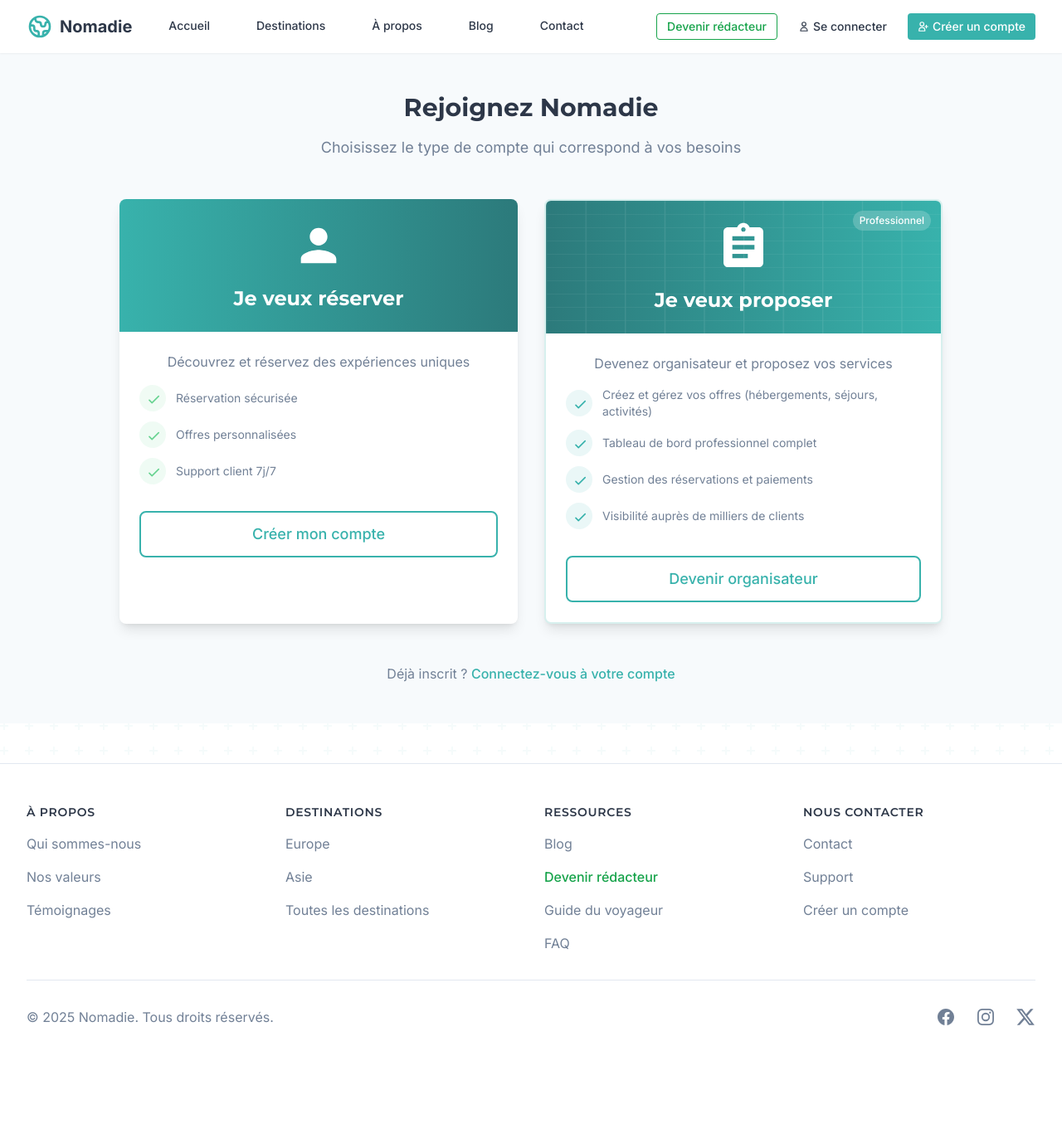
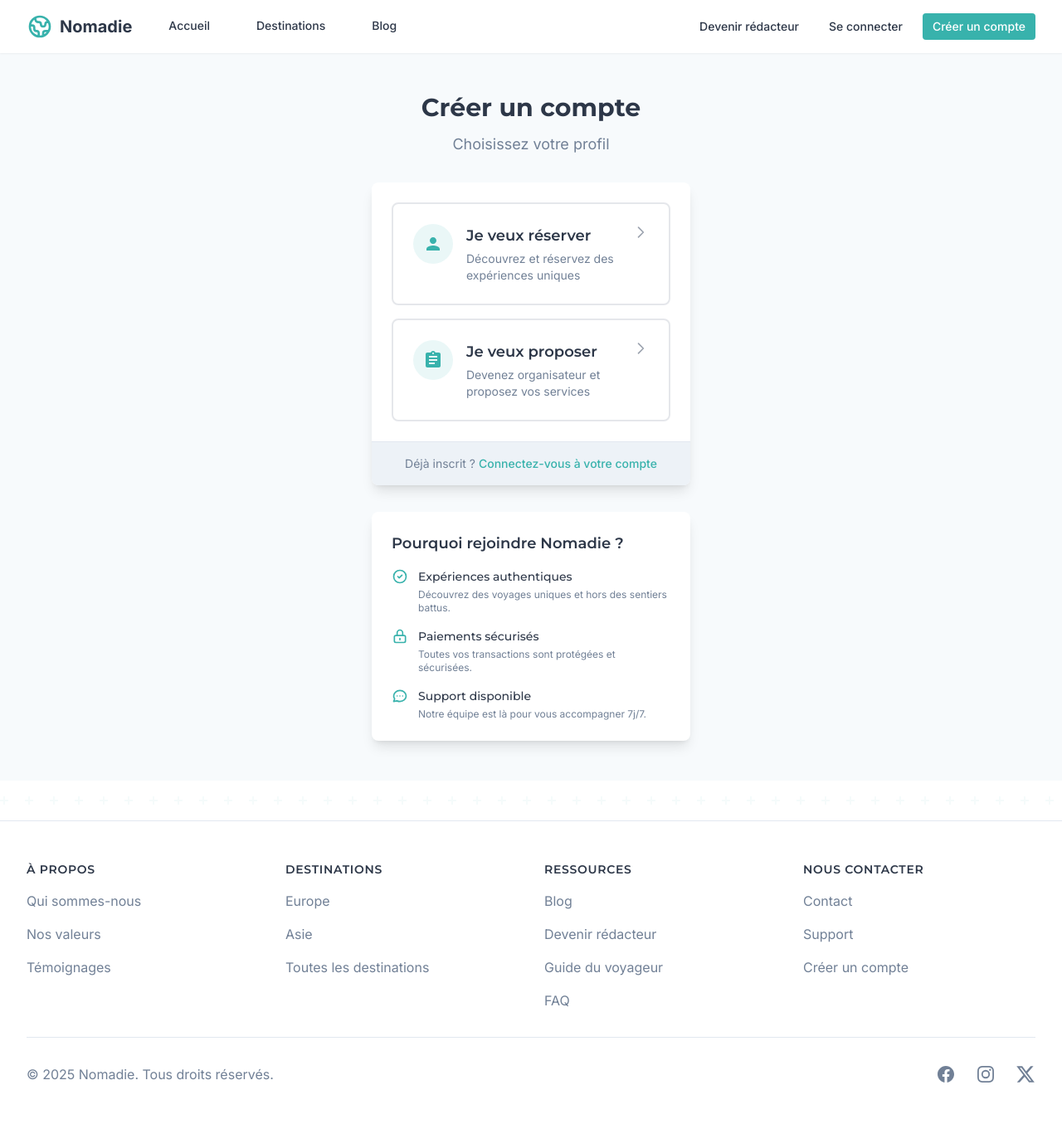
Before and after one commit to Pixfeed1/Nomadie, a Laravel app: page /creer-compte in a window 1280 px wide. Shown: the whole page at 83% size. Before the commit the page ends 1236 px from the top, so only its background shows below. Run offline with Laravel 9, Linux system fonts and the light colour scheme; style sheets or scripts are compiled from the project's sources; parts of the project's set-up code (start-up, migrations or seed data) failed here and were passed over.

Commit message:
refactor: Uniformisation design et navigation
- Homepage: Utiliser couleur #1d5554 pour section rédacteur
- Header: Uniformiser 'Devenir rédacteur' comme lien simple (sans bordure)
- Header: Retirer 'À propos' et 'Contact' de la navigation
- Footer: Uniformiser style 'Devenir rédacteur' avec autres liens
- Page inscription: Refaire sur modèle page connexion (design épuré)
  * Container centré max-w-md
  * 2 options cliquables simples
  * Section informations en bas
  * Cohérent avec login.blade.php

```diff
--- a/resources/views/auth/choose-account-type.blade.php
+++ b/resources/views/auth/choose-account-type.blade.php
@@ -4,96 +4,122 @@
 
 @section('content')
 <div class="bg-bg-main min-h-screen py-12">
-    <div class="max-w-5xl mx-auto px-4">
-        <!-- En-tête -->
-        <div class="text-center mb-12">
-            <h1 class="text-3xl font-bold text-text-primary mb-4">Rejoignez Nomadie</h1>
-            <p class="text-lg text-text-secondary">Choisissez le type de compte qui correspond à vos besoins</p>
+    <div class="max-w-md mx-auto px-4 sm:px-6 lg:px-8">
+        <div class="text-center mb-8">
+            <h1 class="text-3xl font-bold text-text-primary">Créer un compte</h1>
+            <p class="mt-3 text-lg text-text-secondary">Choisissez votre profil</p>
         </div>
 
-        <!-- Cartes de choix -->
-        <div class="grid grid-cols-1 md:grid-cols-2 gap-8">
-            <!-- Carte Client -->
-            <div class="bg-white rounded-lg shadow-lg overflow-hidden hover:shadow-xl transition-shadow">
-                <div class="bg-gradient-to-r from-primary to-primary-dark p-6 text-white">
-                    <div class="flex justify-center mb-4">
-                        <svg class="h-16 w-16" fill="currentColor" viewBox="0 0 24 24">
-                            <path d="M12 12c2.21 0 4-1.79 4-4s-1.79-4-4-4-4 1.79-4 4 1.79 4 4 4zm0 2c-2.67 0-8 1.34-8 4v2h16v-2c0-2.66-5.33-4-8-4z"/>
-                        </svg>
-                    </div>
-                    <h2 class="text-2xl font-bold text-center">Je veux réserver</h2>
-                </div>
+        <div class="bg-white rounded-lg shadow-lg overflow-hidden">
+            <div class="p-6 space-y-6">
+                <div class="space-y-4">
+                    <!-- Option Client -->
+                    <a href="{{ route('register') }}" class="block p-6 border-2 border-gray-200 rounded-lg hover:border-primary hover:bg-gray-50 transition-all">
+                        <div class="flex items-start">
+                            <div class="flex-shrink-0">
+                                <div class="h-12 w-12 rounded-full bg-primary/10 flex items-center justify-center">
+                                    <svg class="h-6 w-6 text-primary" fill="currentColor" viewBox="0 0 24 24">
+                                        <path d="M12 12c2.21 0 4-1.79 4-4s-1.79-4-4-4-4 1.79-4 4 1.79 4 4 4zm0 2c-2.67 0-8 1.34-8 4v2h16v-2c0-2.66-5.33-4-8-4z"/>
+                                    </svg>
+                                </div>
+                            </div>
+                            <div class="ml-4 flex-1">
+                                <h3 class="text-lg font-semibold text-text-primary mb-1">Je veux réserver</h3>
+                                <p class="text-sm text-text-secondary">
+                                    Découvrez et réservez des expériences uniques
+                                </p>
+                            </div>
+                            <div class="flex-shrink-0 ml-4">
+                                <svg class="h-5 w-5 text-gray-400" fill="none" viewBox="0 0 24 24" stroke="currentColor">
+                                    <path stroke-linecap="round" stroke-linejoin="round" stroke-width="2" d="M9 5l7 7-7 7"/>
+                                </svg>
+                            </div>
+                        </div>
+                    </a>
 
-                <div class="p-6 space-y-4">
-                    <p class="text-text-secondary text-center">
-                        Découvrez et réservez des expériences uniques
-                    </p>
-
-                    <ul class="space-y-3">
-                        <x-checkmark-item color="success">Réservation sécurisée</x-checkmark-item>
-                        <x-checkmark-item color="success">Offres personnalisées</x-checkmark-item>
-                        <x-checkmark-item color="success">Support client 7j/7</x-checkmark-item>
-                    </ul>
-
-                    <div class="pt-4">
-                        <x-button href="{{ route('register') }}" variant="outline" size="lg" :fullWidth="true">
-                            Créer mon compte
-                        </x-button>
-                    </div>
+                    <!-- Option Organisateur -->
+                    <a href="{{ route('vendor.register') }}" class="block p-6 border-2 border-gray-200 rounded-lg hover:border-primary hover:bg-gray-50 transition-all">
+                        <div class="flex items-start">
+                            <div class="flex-shrink-0">
+                                <div class="h-12 w-12 rounded-full bg-primary/10 flex items-center justify-center">
+                                    <svg class="h-6 w-6 text-primary" fill="currentColor" viewBox="0 0 24 24">
+                                        <path d="M19 3h-4.18C14.4 1.84 13.3 1 12 1c-1.3 0-2.4.84-2.82 2H5c-1.1 0-2 .9-2 2v14c0 1.1.9 2 2 2h14c1.1 0 2-.9 2-2V5c0-1.1-.9-2-2-2zm-7 0c.55 0 1 .45 1 1s-.45 1-1 1-1-.45-1-1 .45-1 1-1zm2 14H7v-2h7v2zm3-4H7v-2h10v2zm0-4H7V7h10v2z"/>
+                                    </svg>
+                                </div>
+                            </div>
+                            <div class="ml-4 flex-1">
+                                <h3 class="text-lg font-semibold text-text-primary mb-1">Je veux proposer</h3>
+                                <p class="text-sm text-text-secondary">
+                                    Devenez organisateur et proposez vos services
+                                </p>
+                            </div>
+                            <div class="flex-shrink-0 ml-4">
+                                <svg class="h-5 w-5 text-gray-400" fill="none" viewBox="0 0 24 24" stroke="currentColor">
+                                    <path stroke-linecap="round" stroke-linejoin="round" stroke-width="2" d="M9 5l7 7-7 7"/>
+                                </svg>
+                            </div>
+                        </div>
+                    </a>
                 </div>
             </div>
 
-            <!-- Carte Organisateur -->
-            <div class="bg-white rounded-lg shadow-lg overflow-hidden hover:shadow-xl transition-shadow border-2 border-primary/20">
-                <div class="bg-gradient-to-r from-primary-dark to-primary p-6 text-white relative overflow-hidden">
-                    <!-- Motif subtil pour différencier -->
-                    <div class="absolute inset-0 opacity-10">
-                        <svg class="w-full h-full" viewBox="0 0 100 100" preserveAspectRatio="none">
-                            <pattern id="grid" width="10" height="10" patternUnits="userSpaceOnUse">
-                                <path d="M 10 0 L 0 0 0 10" fill="none" stroke="white" stroke-width="0.5"/>
-                            </pattern>
-                            <rect width="100" height="100" fill="url(#grid)" />
+            <div class="px-6 py-4 bg-bg-alt border-t border-border text-center">
+                <p class="text-sm text-text-secondary">
+                    Déjà inscrit ?
+                    <a href="{{ route('login') }}" class="text-primary hover:text-primary-dark font-medium">
+                        Connectez-vous à votre compte
+                    </a>
+                </p>
+            </div>
+        </div>
+
+        <!-- Informations supplémentaires -->
+        <div class="mt-8 bg-white rounded-lg shadow-lg p-6">
+            <h2 class="text-lg font-semibold text-text-primary mb-4">Pourquoi rejoindre Nomadie ?</h2>
+            <div class="space-y-4">
+                <div class="flex items-start">
+                    <div class="flex-shrink-0">
+                        <svg xmlns="http://www.w3.org/2000/svg" class="h-5 w-5 text-primary" fill="none" viewBox="0 0 24 24" stroke="currentColor">
+                            <path stroke-linecap="round" stroke-linejoin="round" stroke-width="2" d="M9 12l2 2 4-4m6 2a9 9 0 11-18 0 9 9 0 0118 0z" />
                         </svg>
                     </div>
-                    <div class="flex justify-center mb-4 relative">
-                        <svg class="h-16 w-16" fill="currentColor" viewBox="0 0 24 24">
-                            <path d="M19 3h-4.18C14.4 1.84 13.3 1 12 1c-1.3 0-2.4.84-2.82 2H5c-1.1 0-2 .9-2 2v14c0 1.1.9 2 2 2h14c1.1 0 2-.9 2-2V5c0-1.1-.9-2-2-2zm-7 0c.55 0 1 .45 1 1s-.45 1-1 1-1-.45-1-1 .45-1 1-1zm2 14H7v-2h7v2zm3-4H7v-2h10v2zm0-4H7V7h10v2z"/>
+                    <div class="ml-3">
+                        <h3 class="text-sm font-medium text-text-primary">Expériences authentiques</h3>
+                        <p class="text-xs text-text-secondary mt-1">
+                            Découvrez des voyages uniques et hors des sentiers battus.
+                        </p>
+                    </div>
+                </div>
+
+                <div class="flex items-start">
+                    <div class="flex-shrink-0">
+                        <svg xmlns="http://www.w3.org/2000/svg" class="h-5 w-5 text-primary" fill="none" viewBox="0 0 24 24" stroke="currentColor">
+                            <path stroke-linecap="round" stroke-linejoin="round" stroke-width="2" d="M12 15v2m-6 4h12a2 2 0 002-2v-6a2 2 0 00-2-2H6a2 2 0 00-2 2v6a2 2 0 002 2zm10-10V7a4 4 0 00-8 0v4h8z" />
                         </svg>
                     </div>
-                    <h2 class="text-2xl font-bold text-center relative">Je veux proposer</h2>
-                    <span class="absolute top-3 right-3 bg-white/20 backdrop-blur text-white text-xs px-2 py-1 rounded-full font-medium">Professionnel</span>
+                    <div class="ml-3">
+                        <h3 class="text-sm font-medium text-text-primary">Paiements sécurisés</h3>
+                        <p class="text-xs text-text-secondary mt-1">
+                            Toutes vos transactions sont protégées et sécurisées.
+                        </p>
+                    </div>
                 </div>
 
-                <div class="p-6 space-y-4">
-                    <p class="text-text-secondary text-center">
-                        Devenez organisateur et proposez vos services
-                    </p>
-
-                    <ul class="space-y-3">
-                        <x-checkmark-item color="primary">Créez et gérez vos offres (hébergements, séjours, activités)</x-checkmark-item>
-                        <x-checkmark-item color="primary">Tableau de bord professionnel complet</x-checkmark-item>
-                        <x-checkmark-item color="primary">Gestion des réservations et paiements</x-checkmark-item>
-                        <x-checkmark-item color="primary">Visibilité auprès de milliers de clients</x-checkmark-item>
-                    </ul>
-
-                    <div class="pt-4">
-                        <x-button href="{{ route('vendor.register') }}" variant="outline" size="lg" :fullWidth="true">
-                            Devenir organisateur
-                        </x-button>
+                <div class="flex items-start">
+                    <div class="flex-shrink-0">
+                        <svg xmlns="http://www.w3.org/2000/svg" class="h-5 w-5 text-primary" fill="none" viewBox="0 0 24 24" stroke="currentColor">
+                            <path stroke-linecap="round" stroke-linejoin="round" stroke-width="2" d="M8 12h.01M12 12h.01M16 12h.01M21 12c0 4.418-4.03 8-9 8a9.863 9.863 0 01-4.255-.949L3 20l1.395-3.72C3.512 15.042 3 13.574 3 12c0-4.418 4.03-8 9-8s9 3.582 9 8z" />
+                        </svg>
+                    </div>
+                    <div class="ml-3">
+                        <h3 class="text-sm font-medium text-text-primary">Support disponible</h3>
+                        <p class="text-xs text-text-secondary mt-1">
+                            Notre équipe est là pour vous accompagner 7j/7.
+                        </p>
                     </div>
                 </div>
             </div>
         </div>
-
-        <!-- Lien connexion -->
-        <div class="mt-12 text-center">
-            <p class="text-text-secondary">
-                Déjà inscrit ?
-                <a href="{{ route('login') }}" class="text-primary hover:text-primary-dark font-medium">
-                    Connectez-vous à votre compte
-                </a>
-            </p>
-        </div>
     </div>
 </div>
 @endsection
--- a/resources/views/home.blade.php
+++ b/resources/views/home.blade.php
@@ -416,7 +416,7 @@
     </div>
 
     <!-- Section CTA Devenir Rédacteur -->
-    <div class="bg-gradient-to-r from-green-600 to-green-700 py-16">
+    <div style="background-color: #1d5554;" class="py-16">
         <div class="max-w-7xl mx-auto px-4 sm:px-6 lg:px-8">
             <div class="text-center">
                 <h2 class="text-3xl md:text-4xl font-bold text-white mb-6">Partagez vos expériences de voyage</h2>
@@ -447,7 +447,7 @@
                     </div>
                 </div>
 
-                <a href="{{ route('writer.register') }}" class="inline-flex items-center justify-center px-8 py-4 border border-transparent text-lg font-medium rounded-md shadow-sm text-green-700 bg-white hover:bg-gray-50 focus:outline-none focus:ring-2 focus:ring-offset-2 focus:ring-white transition-colors">
+                <a href="{{ route('writer.register') }}" class="inline-flex items-center justify-center px-8 py-4 border border-transparent text-lg font-medium rounded-md shadow-sm bg-white hover:bg-gray-50 focus:outline-none focus:ring-2 focus:ring-offset-2 focus:ring-white transition-colors" style="color: #1d5554;">
                     Devenir rédacteur
                     <svg xmlns="http://www.w3.org/2000/svg" class="h-5 w-5 ml-2" fill="none" viewBox="0 0 24 24" stroke="currentColor">
                         <path stroke-linecap="round" stroke-linejoin="round" stroke-width="2" d="M17 8l4 4m0 0l-4 4m4-4H3" />
--- a/resources/views/layouts/public.blade.php
+++ b/resources/views/layouts/public.blade.php
@@ -84,14 +84,8 @@
                             <a href="{{ route('destinations.index') }}" class="border-transparent text-text-primary hover:text-primary hover:border-primary px-3 py-2 inline-flex items-center text-sm font-medium border-b-2 transition-colors">
                                 Destinations
                             </a>
-                            <a href="{{ route('about') }}" class="border-transparent text-text-primary hover:text-primary hover:border-primary px-3 py-2 inline-flex items-center text-sm font-medium border-b-2 transition-colors">
-                                À propos
-                            </a>
                             <a href="{{ route('blog') }}" class="border-transparent text-text-primary hover:text-primary hover:border-primary px-3 py-2 inline-flex items-center text-sm font-medium border-b-2 transition-colors">
                                 Blog
-                            </a>
-                            <a href="{{ route('contact') }}" class="border-transparent text-text-primary hover:text-primary hover:border-primary px-3 py-2 inline-flex items-center text-sm font-medium border-b-2 transition-colors">
-                                Contact
                             </a>
                         </nav>
                     </div>
@@ -222,19 +216,13 @@
                             </div>
                         @else
                             <!-- Utilisateur non connecté -->
-                            <a href="{{ route('writer.register') }}" class="flex items-center justify-center h-8 px-3 text-green-600 hover:text-green-700 font-medium text-xs md:text-sm transition-colors border border-green-600 hover:border-green-700 rounded">
+                            <a href="{{ route('writer.register') }}" class="flex items-center justify-center h-8 px-3 text-text-primary hover:text-primary font-medium text-xs md:text-sm transition-colors">
                                 Devenir rédacteur
                             </a>
-                            <a href="{{ route('login') }}" class="flex items-center justify-center h-8 px-3 text-text-primary hover:text-primary font-medium text-xs md:text-sm transition-colors border border-transparent hover:border-primary/20 rounded">
-                                <svg xmlns="http://www.w3.org/2000/svg" class="h-3.5 w-3.5 mr-1" fill="none" viewBox="0 0 24 24" stroke="currentColor">
-                                    <path stroke-linecap="round" stroke-linejoin="round" stroke-width="2" d="M16 7a4 4 0 11-8 0 4 4 0 018 0zM12 14a7 7 0 00-7 7h14a7 7 0 00-7-7z" />
-                                </svg>
+                            <a href="{{ route('login') }}" class="flex items-center justify-center h-8 px-3 text-text-primary hover:text-primary font-medium text-xs md:text-sm transition-colors">
                                 Se connecter
                             </a>
                             <a href="{{ route('register.choose') }}" class="flex items-center justify-center h-8 px-3 bg-primary hover:bg-primary-dark text-white font-medium rounded text-xs md:text-sm transition-colors">
-                                <svg xmlns="http://www.w3.org/2000/svg" class="h-3.5 w-3.5 mr-1" fill="none" viewBox="0 0 24 24" stroke="currentColor">
-                                    <path stroke-linecap="round" stroke-linejoin="round" stroke-width="2" d="M18 9v3m0 0v3m0-3h3m-3 0h-3m-2-5a4 4 0 11-8 0 4 4 0 018 0zM3 20a6 6 0 0112 0v1H3v-1z" />
-                                </svg>
                                 Créer un compte
                             </a>
                         @endauth
@@ -420,7 +408,7 @@
                                 <a href="{{ route('blog') }}" class="text-base text-text-secondary hover:text-primary transition-colors">Blog</a>
                             </li>
                             <li>
-                                <a href="{{ route('writer.register') }}" class="text-base text-green-600 hover:text-green-700 font-medium transition-colors">Devenir rédacteur</a>
+                                <a href="{{ route('writer.register') }}" class="text-base text-text-secondary hover:text-primary transition-colors">Devenir rédacteur</a>
                             </li>
                             <li>
                                 <a href="#" class="text-base text-text-secondary hover:text-primary transition-colors">Guide du voyageur</a>
```
